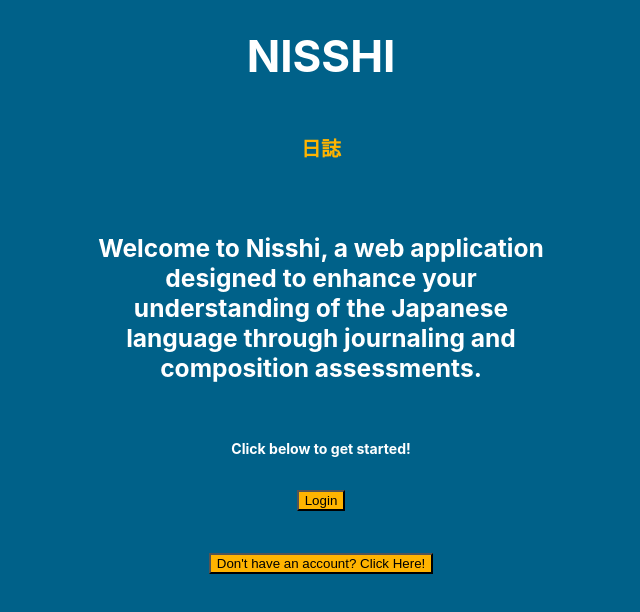
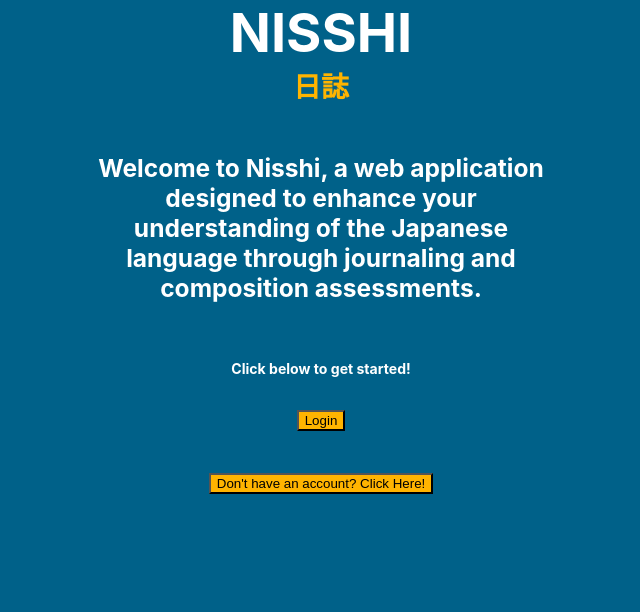
Before and after one commit to DerekPena/Nisshi, a React (Create React App) app: page / in a window 1280 px wide. Shown: the top 612 px of the page, without its empty margins (319-959 px from the left). Built offline with nearby package versions, Linux system fonts and the light colour scheme.

Commit message:
Edited header style

```diff
--- a/src/frontend/App.css
+++ b/src/frontend/App.css
@@ -5,19 +5,19 @@
 
 .App-header {
   cursor: pointer;
+  display: flex;
+  flex-direction: column;
   max-height: 1vh;
   max-width: fit-content;
-  text-align: center;
   margin: auto;
-  display: flex;
-  flex-direction: column;
-  font-size: calc(6px + 2vmin);
+  font-size: calc(6px + 6vmin);
+  font-weight: bold;
   color: white;
   transition: color 0.2s;
 }
 
 .sub-header{
-  font-size: calc(4px + 2vmin);
+  font-size: calc(4px + 3vmin);
   color: #ffb400;
   transition: color 0.2s;
 }
@@ -35,7 +35,7 @@
   display: flex;
   flex-direction: column;
   align-items: center;
-  padding-top: 25vh;
+  padding-top: 15vh;
   font-size: calc(5px + 2vmin);
   color: white;
 }
--- a/src/frontend/App.js
+++ b/src/frontend/App.js
@@ -22,8 +22,8 @@ function App() {
 
 
       <header className="App-header" onClick={() => toggleForm('mainHome')}>
-        <h1 >NISSHI</h1>
-        <h3 className="sub-header">日誌</h3>
+        <a>NISSHI</a>
+        <a className="sub-header">日誌</a>
       </header>
 
       <div className="App-content" id="body">
```
